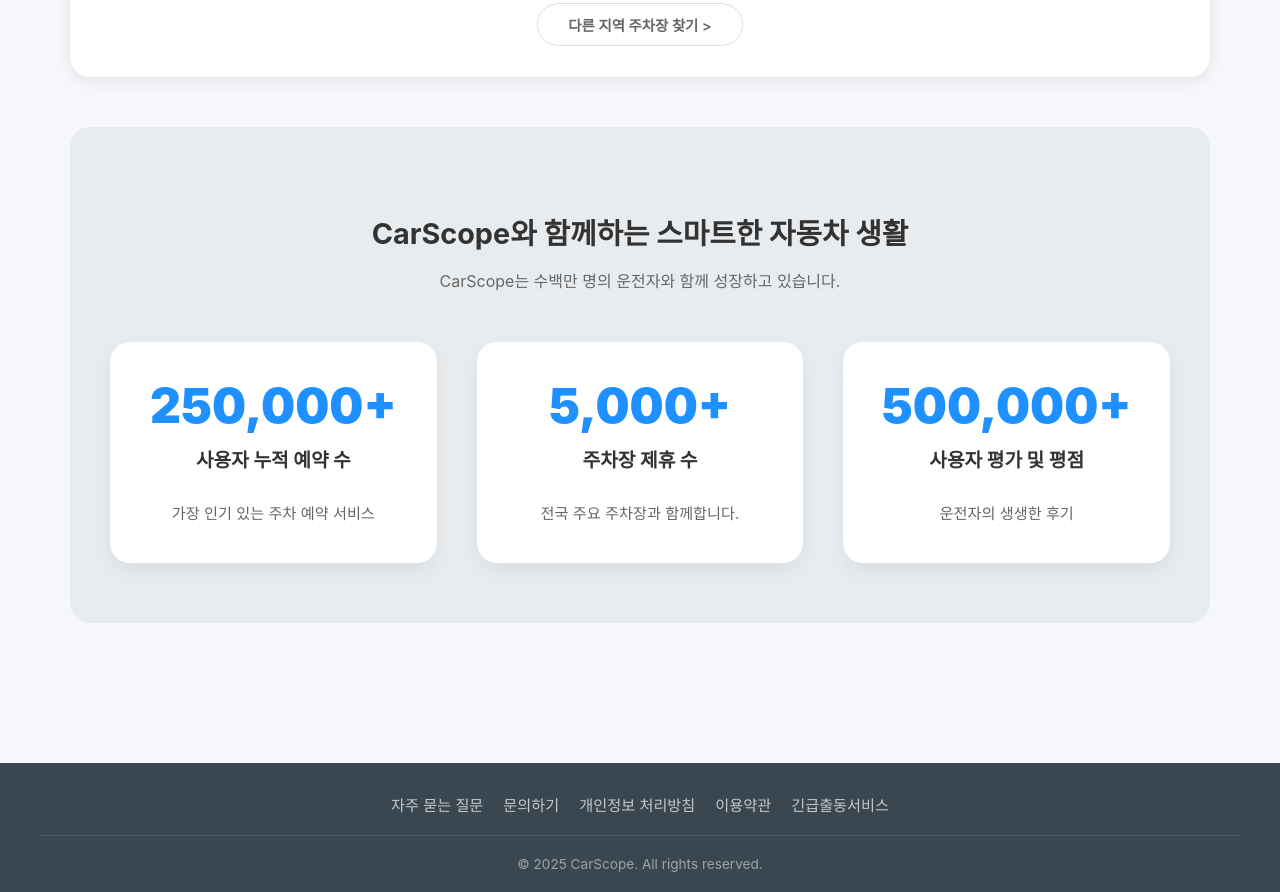
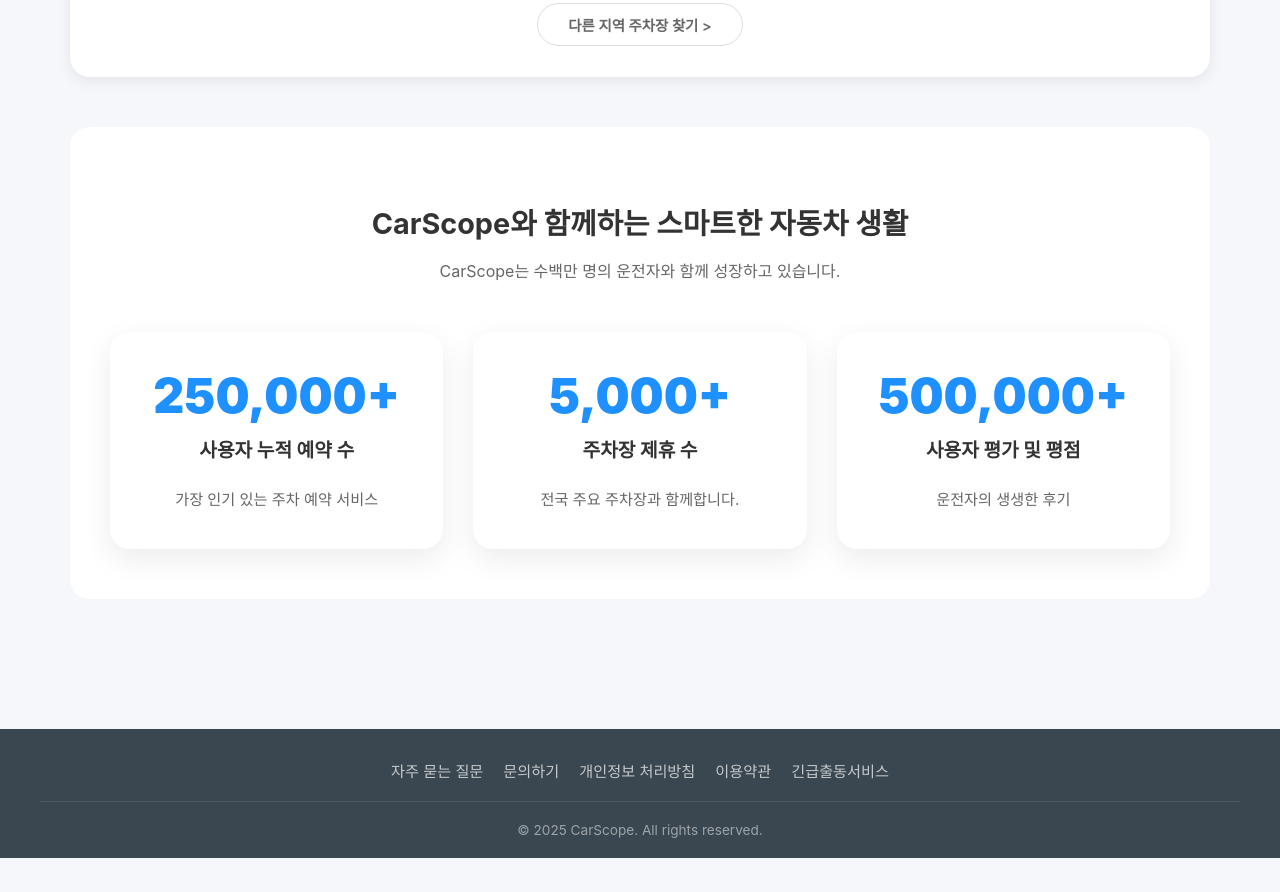
Before and after one commit to 2024136034-hakcheol/car-scope, a React (Create React App) app: page / in a window 1280 px wide. Shown: the part 1400-2292 px from the top of the page. After the commit the page ends 2258 px from the top, so only its background shows below. Built offline with nearby package versions, Linux system fonts and the light colour scheme; no server answers.

Commit message:
style: HomePage 하단 통계 섹션 간격 축소 및 배경색 흰색 변경

```diff
--- a/src/styles/HomePage.css
+++ b/src/styles/HomePage.css
@@ -417,10 +417,10 @@
 .company-stats-section {
     width: 100%;
     max-width: var(--container-width);
-    margin-bottom: 60px;
-    padding: 60px 40px;
+    margin-bottom: 50px;
+    padding: 50px 40px;
     box-sizing: border-box;
-    background-color: #e9ecef;
+    background-color: var(--white);
     border-radius: var(--radius-lg);
     text-align: center;
 }
@@ -441,7 +441,7 @@
 .stats-grid {
     display: flex;
     justify-content: center;
-    gap: 40px;
+    gap: 30px;
     flex-wrap: wrap;
 }
 
@@ -451,16 +451,19 @@
     display: flex;
     flex-direction: column;
     align-items: center;
+    justify-content: center;
     padding: 40px 20px;
     background-color: var(--white);
     border-radius: 20px;
-    box-shadow: 0 8px 20px rgba(0, 0, 0, 0.06);
+    box-shadow: 0 10px 30px rgba(0, 0, 0, 0.08);
     transition: transform 0.3s ease, box-shadow 0.3s ease;
+    position: relative;
+    top: 0;
 }
 
 .stat-item:hover {
     transform: translateY(-10px);
-    box-shadow: 0 15px 35px rgba(0, 0, 0, 0.1);
+    box-shadow: 0 20px 40px rgba(0, 0, 0, 0.12);
 }
 
 .stat-value {
@@ -476,7 +479,7 @@
     font-size: 1.2rem;
     font-weight: 700;
     color: var(--text-dark);
-    margin-bottom: 8px;
+    margin-bottom: 4px;
     display: block;
 }
 
@@ -484,6 +487,7 @@
     font-size: 0.95rem;
     color: var(--text-medium);
     display: block;
+    margin-top: 0;
 }
 
 @media (max-width: 1160px) {
```
